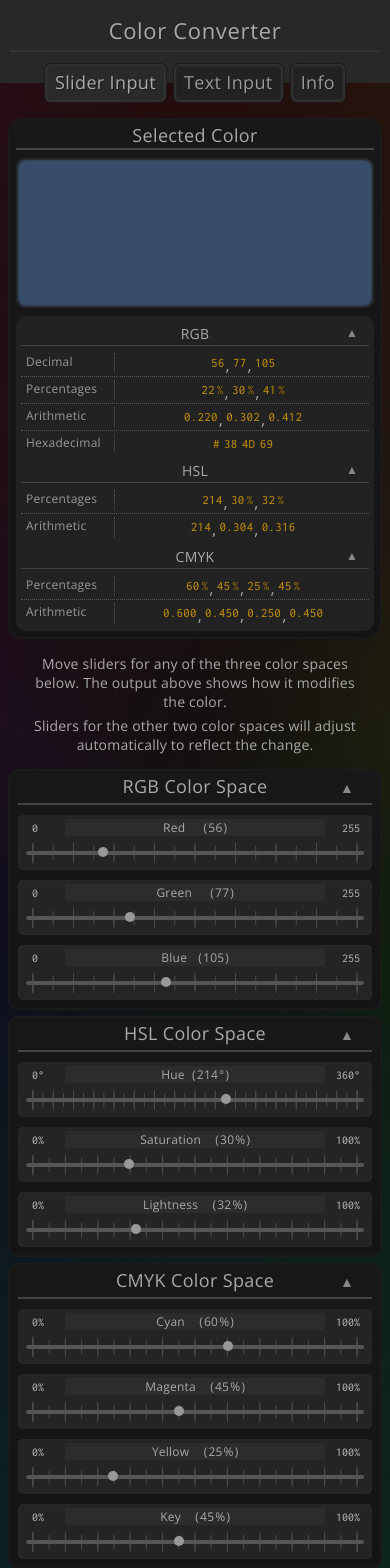
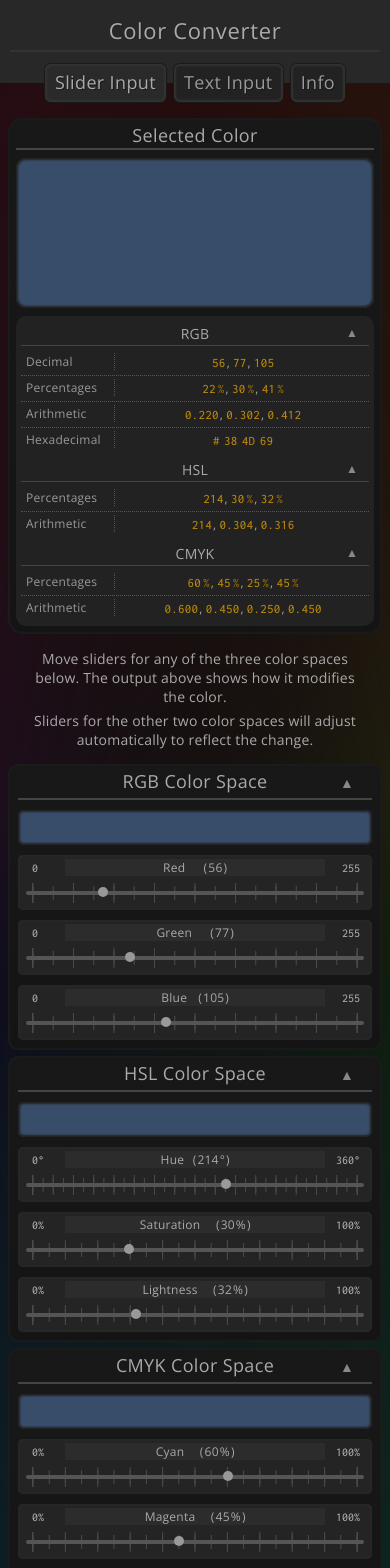
Before and after one commit to Offline2099/colors-app, an Angular app: page / in a window 390 px wide. Shown: the top 1568 px of the page. Built offline with nearby package versions, Linux system fonts and the light colour scheme.

Commit message:
Adjust styles

```diff
--- a/src/app/converter/converter.component.css
+++ b/src/app/converter/converter.component.css
@@ -232,11 +232,13 @@ input[type=text]:focus {
 }
 
 .input-issues-container.input-errors {
-  background: rgba(48, 0, 0, .3);
+  background: rgba(120, 0, 0, .2);
+  box-shadow: 0 0 2px 2px rgba(120, 0, 0, .3) inset;
 }
 
 .input-issues-container.input-warnings {
   background: rgba(190, 190, 0, .1);
+  box-shadow: 0 0 2px 2px rgba(190, 190, 0, .1) inset;
 }
 
 .input-issue {
@@ -263,13 +265,13 @@ input[type=text]:focus {
 }
 
 .input-issues-container.input-errors .input-issue {
-  color: darkred;
   border-color: #881111;
+  color: #aa2222;
 }
 
 .input-issues-container.input-warnings .input-issue {
+  border-color: #5A5A00;
   color: #787800;
-  border-color: #5A5A00;
 }
 
 .input-issue-symbol {
@@ -292,6 +294,7 @@ input[type=text]:focus {
   text-align: left;
   padding-top: 2px;
   font-size: 17px;
+  text-shadow: .5px .5px #222;
 }
 
 .input-issue-details {
@@ -303,7 +306,7 @@ input[type=text]:focus {
   margin-bottom: 5px;
   padding: 5px 10px;
   border-radius: 4px;
-  background: #222;
+  background: #282828;
   color: #777;
   font-family: 'Inconsolata', monospace;
   font-weight: 500;
@@ -311,7 +314,7 @@ input[type=text]:focus {
 }
 
 .input-issues-container.input-errors .fragment-invalid {
-  color: #CC3333;
+  color: #cc3333;
   background: rgba(255, 0, 0, .1);
 }
 
--- a/src/app/info/info.component.css
+++ b/src/app/info/info.component.css
@@ -238,25 +238,25 @@ strong {
 /*   Text Colors   */
 
 .red {
-  color: lightcoral;
+  color: #ff3333;
 }
 
 .green {
-  color: lightgreen;
+  color: #00aa00;
 }
 
 .blue {
-  color: deepskyblue;
+  color: #4499ff;
 }
 
 .cyan {
-  color: turquoise;
+  color: #00cccc;
 }
 
 .magenta {
-  color: violet;
+  color: #ee77ee;
 }
 
 .yellow {
-  color: goldenrod;
+  color: #bbbb00;
 }
--- a/src/app/info/info.component.html
+++ b/src/app/info/info.component.html
@@ -77,7 +77,7 @@
           </ul>
           </li>
           <li>Light of the same wavelength can have different <strong>intensities</strong>. Higher intensity is perceived as brighter colors, closer to white. Lower intensity produces darker colors, closer to black.</li>
-          <li>The retina in the human eye normally contains three types of color-sensitive cells (S-cones, M-cones, and L-cones) which are responsive to specific ranges of visible wavelengths. These ranges roughly correspond to the three colors: blue, green, and red. The final perceived color is the sum of the responses from each of the three cell types. This is known as the <strong>trichromatic vision</strong>.</li>
+          <li>The retina in the human eye normally contains three types of color-sensitive cells: S-cones, M-cones, and L-cones. Each type is responsive to a specific range of visible wavelengths. These three ranges roughly correspond to the three colors: blue, green, and red. The final perceived color is the sum of the responses from each of the three cell types. This is known as the <strong>trichromatic vision</strong>.</li>
           <li>Each type of color-sensitive cells in the eye responds independently to specific wavelengths of visible light. This allows colors to be mixed.
             <ul>
               <li>Light sources (such as lamps or computer screens) typically emit electromagnetic waves of multiple wavelengths and intensities simultaneously. Altering the intensity of light of certain wavelengths changes the perceived color. This is called <strong>additive color mixing</strong>.</li>
@@ -110,7 +110,7 @@
 
       <ng-container *ngSwitchCase="2">
         <ul>
-          <li>The <strong>RGB color space</strong> represents colors with 3 components: <span class="red">red</span>, <span class="green">green</span>, and <span class="blue">blue</span>.</li>
+          <li>The <strong>RGB color space</strong> represents colors using 3 components: <span class="red">red</span>, <span class="green">green</span>, and <span class="blue">blue</span>.</li>
           <li>RGB is an additive color space developed for displaying images in electronic systems, such as televisions and computers.
             <ul>
               <li>Combining <span class="red">red</span> and <span class="green">green</span> light produces a <span class="yellow">yellow</span> color.</li>
@@ -132,7 +132,7 @@
 
       <ng-container *ngSwitchCase="3">
         <ul>
-          <li>The <strong>HSL color space</strong> represents colors with 3 components: hue, saturation, and lightness. It is an alternative representation of the RGB color model.
+          <li>The <strong>HSL color space</strong> represents colors using 3 components: hue, saturation, and lightness. It is an alternative representation of the RGB color model.
             <ul>
               <li><strong>Hue</strong> can be roughly interpreted as a value corresponding to the dominant wavelength of light which produces an identical perception of a color by the human eye. Hue is cyclic and can be represented as a point on a circle, measured by the angle between 0 and 360 degrees.</li>
               <li><strong>Saturation</strong> reflects the share of the total light intensity that is carried by the particular wavelength of light. Zero saturation results in gray tones (no wavelengths standing out), whereas 100% saturation results in the purest color.</li>
@@ -149,7 +149,7 @@
 
       <ng-container *ngSwitchCase="4">
         <ul>
-          <li>The <strong>CMYK color space</strong> represents colors with 4 components: <span class="cyan">cyan</span>, <span class="magenta">magenta</span>, <span class="yellow">yellow</span>, and key (black).</li>
+          <li>The <strong>CMYK color space</strong> represents colors using 4 components: <span class="cyan">cyan</span>, <span class="magenta">magenta</span>, <span class="yellow">yellow</span>, and key (black).</li>
           <li>CMYK is a subtractive color space used primarily for printers that mix physical inks.
             <ul>
               <li>Mixing <span class="cyan">cyan</span> and <span class="magenta">magenta</span> inks produces a <span class="blue">blue</span> color.</li>
--- a/src/app/ui/output-color/output-color.component.css
+++ b/src/app/ui/output-color/output-color.component.css
@@ -89,7 +89,7 @@
   flex-basis: 100%;
   padding: 5px 0;
   border-bottom: 1px solid #444;
-  transition: .3s;
+  transition: 300ms;
   overflow: hidden;
 }
 
@@ -217,7 +217,10 @@
   }
   .text-output-notation-name {
     min-width: 110px;
-    margin-bottom: 3px;
+    margin-bottom: 5px;
+    font-size: 14px;
+  }
+  .text-output-notation-values {
     font-size: 14px;
   }
   .text-output-value,
@@ -243,6 +246,7 @@
   }
   .text-output-notation-values {
     padding: 0 0 0 5px;
+    font-size: 12px;
   }
   .text-output-value,
   .text-output-value-percent {
--- a/src/app/ui/range-input/range-input.component.css
+++ b/src/app/ui/range-input/range-input.component.css
@@ -130,11 +130,11 @@
 }
 
 :host.range-percentage .input-value {
-  width: 3.6em;
+  width: 3.7em;
 }
 
 :host.range-degree .input-value {
-  width: 3.2em;
+  width: 3.3em;
 }
 
 .value-min,
--- a/src/app/ui/range-inputs-block/range-inputs-block.component.css
+++ b/src/app/ui/range-inputs-block/range-inputs-block.component.css
@@ -9,13 +9,13 @@
   background: linear-gradient(#181818, #141414);
   box-shadow: 0 0 2px 2px #1c1c1c inset;
   overflow: hidden;
-  transition: .4s;
+  transition: 400ms;
 }
 
 @media (max-width: 899px) {
   :host  {
     padding-top: 5px;
-    max-height: 350px;
+    max-height: 380px;
   }
   :host.sample-displayed {
     max-height: 500px;
@@ -105,21 +105,32 @@
 /*   Output Color Sample   */
 
 .color-sample {
-  display: flex;
+  display: none;
   flex-basis: 100%;
   height: 200px;
   border-radius: 6px;
   box-shadow: 0 0 2px 2px #222 inset;
 }
 
+:host.sample-displayed .color-sample {
+  display: flex;
+}
+
 @media (max-width: 899px) {
   .color-sample {
+    display: flex;
+    height: 50px;
+  }
+  :host.sample-displayed .color-sample {
     height: 150px;
   }
 }
 
 @media (max-width: 599px) {
   .color-sample {
+    height: 35px;
+  }
+  :host.sample-displayed .color-sample {
     height: 100px;
   }
 }
--- a/src/app/ui/range-inputs-block/range-inputs-block.component.html
+++ b/src/app/ui/range-inputs-block/range-inputs-block.component.html
@@ -11,7 +11,6 @@
 
 <!-- Output Color Sample (Optonal) -->
 <div
-  *ngIf="displaySample"
   class="color-sample"
   style="background: {{color.hex}};"></div>
 
```
